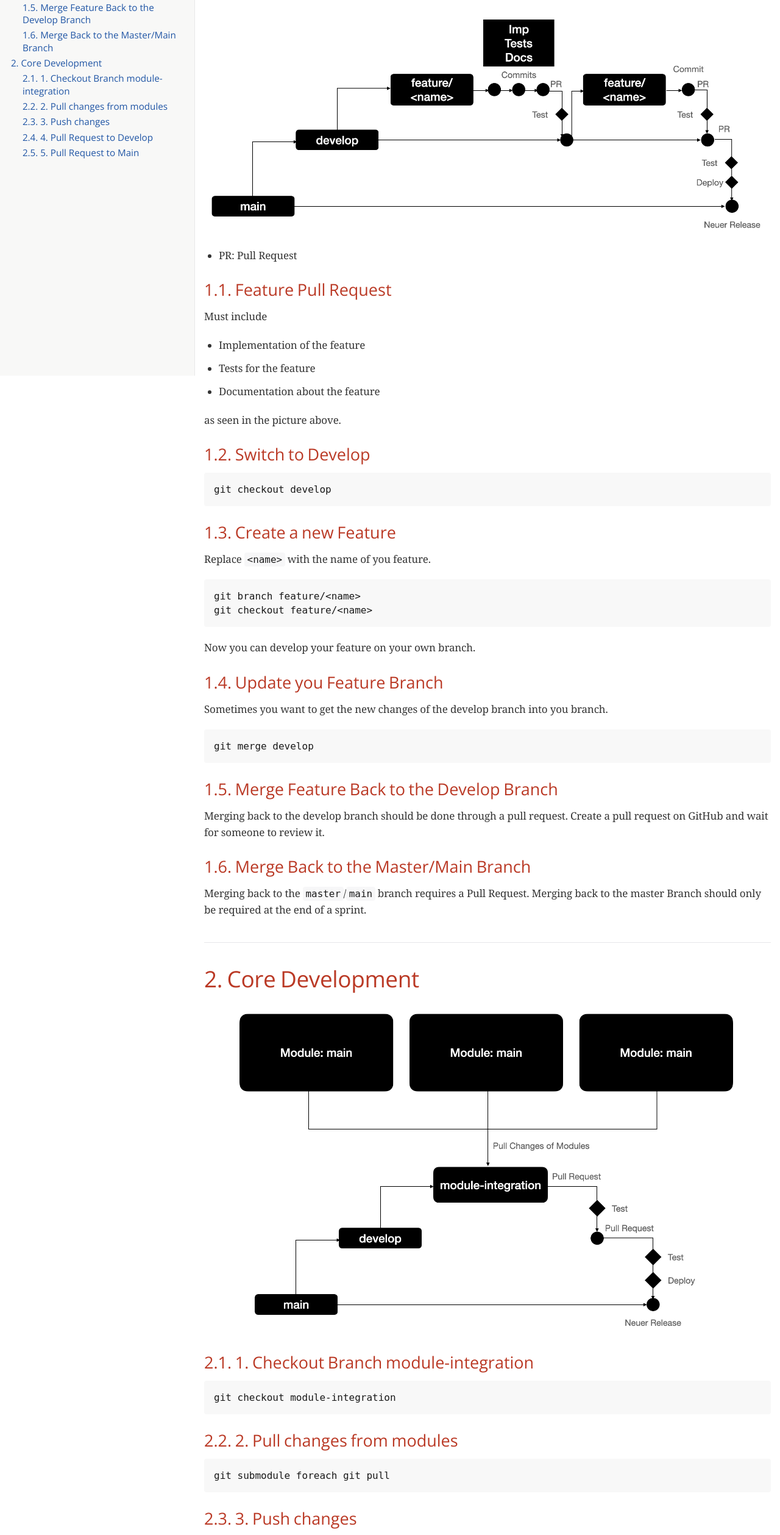
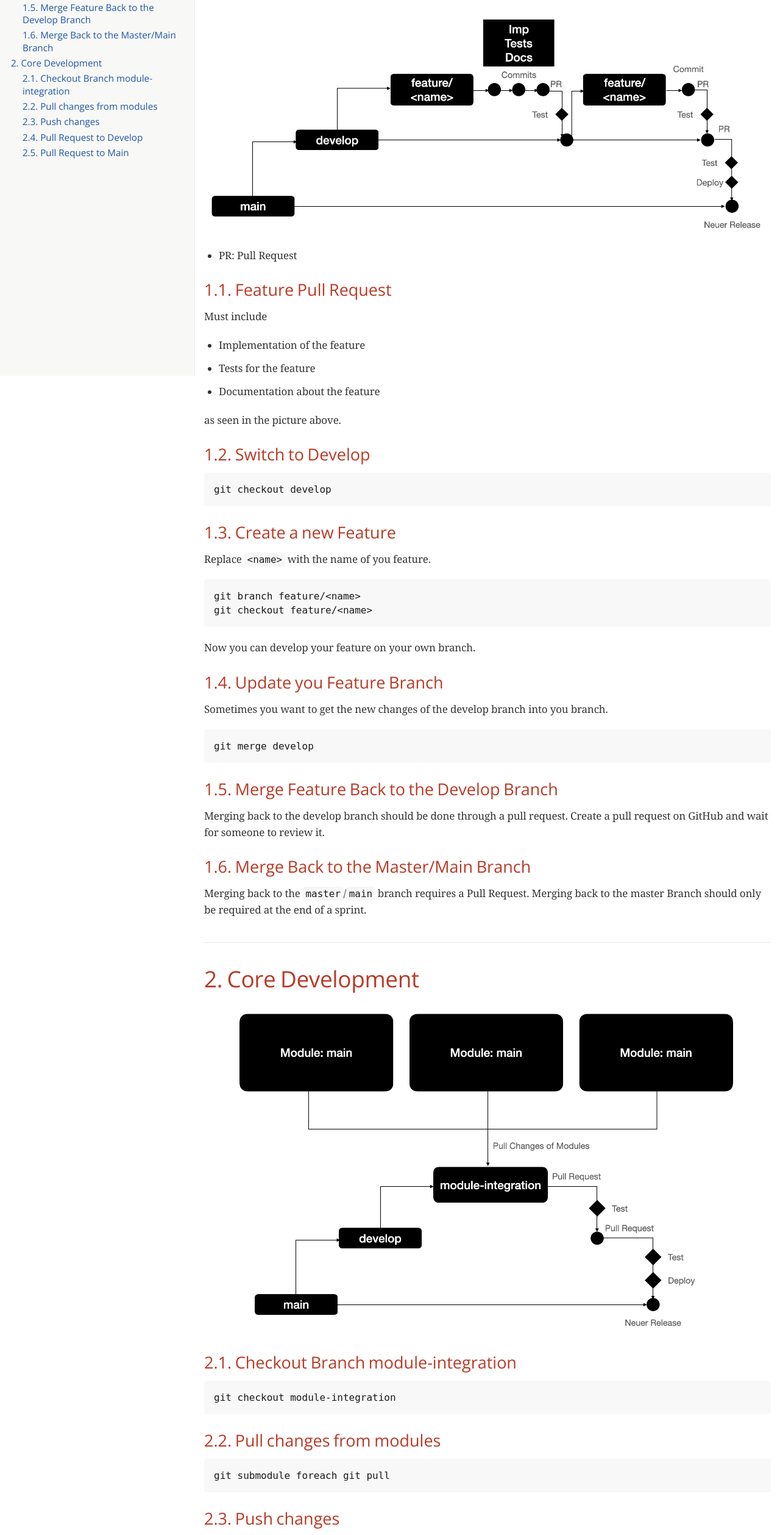
Before and after one commit to leo-iot/leo-iot-docs, a plain HTML site: page git.html in a window 1280 px wide. Shown: the part 184-2701 px from the top of the page at 61% size. Drawn offline with nearby package versions, Linux system fonts and the light colour scheme; a web font is replaced by a local one.

Commit message:
Deploying to gh-pages from  @ 7120ffb5ca1dea6506b510b4cf7ab86ceb50ed43 🚀

```diff
--- a/git.html
+++ b/git.html
@@ -680,11 +680,11 @@ pre.rouge .hll * {
 </li>
 <li><a href="#_core_development">2. Core Development</a>
 <ul class="sectlevel2">
-<li><a href="#_1_checkout_branch_module_integration">2.1. 1. Checkout Branch module-integration</a></li>
-<li><a href="#_2_pull_changes_from_modules">2.2. 2. Pull changes from modules</a></li>
-<li><a href="#_3_push_changes">2.3. 3. Push changes</a></li>
-<li><a href="#_4_pull_request_to_develop">2.4. 4. Pull Request to Develop</a></li>
-<li><a href="#_5_pull_request_to_main">2.5. 5. Pull Request to Main</a></li>
+<li><a href="#_checkout_branch_module_integration">2.1. Checkout Branch module-integration</a></li>
+<li><a href="#_pull_changes_from_modules">2.2. Pull changes from modules</a></li>
+<li><a href="#_push_changes">2.3. Push changes</a></li>
+<li><a href="#_pull_request_to_develop">2.4. Pull Request to Develop</a></li>
+<li><a href="#_pull_request_to_main">2.5. Pull Request to Main</a></li>
 </ul>
 </li>
 </ul>
@@ -785,7 +785,7 @@ git checkout feature/&lt;name&gt;</code></pre>
 </div>
 </div>
 <div class="sect2">
-<h3 id="_1_checkout_branch_module_integration"><a class="anchor" href="#_1_checkout_branch_module_integration"></a>2.1. 1. Checkout Branch module-integration</h3>
+<h3 id="_checkout_branch_module_integration"><a class="anchor" href="#_checkout_branch_module_integration"></a>2.1. Checkout Branch module-integration</h3>
 <div class="listingblock">
 <div class="content">
 <pre class="rouge highlight"><code data-lang="shell script">git checkout module-integration</code></pre>
@@ -793,7 +793,7 @@ git checkout feature/&lt;name&gt;</code></pre>
 </div>
 </div>
 <div class="sect2">
-<h3 id="_2_pull_changes_from_modules"><a class="anchor" href="#_2_pull_changes_from_modules"></a>2.2. 2. Pull changes from modules</h3>
+<h3 id="_pull_changes_from_modules"><a class="anchor" href="#_pull_changes_from_modules"></a>2.2. Pull changes from modules</h3>
 <div class="listingblock">
 <div class="content">
 <pre class="rouge highlight"><code data-lang="shell script">git submodule foreach git pull</code></pre>
@@ -801,7 +801,7 @@ git checkout feature/&lt;name&gt;</code></pre>
 </div>
 </div>
 <div class="sect2">
-<h3 id="_3_push_changes"><a class="anchor" href="#_3_push_changes"></a>2.3. 3. Push changes</h3>
+<h3 id="_push_changes"><a class="anchor" href="#_push_changes"></a>2.3. Push changes</h3>
 <div class="listingblock">
 <div class="content">
 <pre class="rouge highlight"><code data-lang="shell script">git push origin module-integration</code></pre>
@@ -809,7 +809,7 @@ git checkout feature/&lt;name&gt;</code></pre>
 </div>
 </div>
 <div class="sect2">
-<h3 id="_4_pull_request_to_develop"><a class="anchor" href="#_4_pull_request_to_develop"></a>2.4. 4. Pull Request to Develop</h3>
+<h3 id="_pull_request_to_develop"><a class="anchor" href="#_pull_request_to_develop"></a>2.4. Pull Request to Develop</h3>
 <div class="paragraph">
 <p>Create a Pull request to merge into the <code>develop</code> branch on GitHub. This Pull Request should be reviewed by more than one person. Best scenario: all developers.</p>
 </div>
@@ -827,7 +827,7 @@ Once Successfully merged the CI Tests should be executed in the gh action pipeli
 </div>
 </div>
 <div class="sect2">
-<h3 id="_5_pull_request_to_main"><a class="anchor" href="#_5_pull_request_to_main"></a>2.5. 5. Pull Request to Main</h3>
+<h3 id="_pull_request_to_main"><a class="anchor" href="#_pull_request_to_main"></a>2.5. Pull Request to Main</h3>
 <div class="paragraph">
 <p>Create a Pull request to merge into the <code>main</code> branch on GitHub. This Pull Request should be reviewed by more than one person. Best scenario: all developers.</p>
 </div>
@@ -849,7 +849,7 @@ Once Successfully merged the CI Tests and Deployment should be executed in the g
 </div>
 <div id="footer">
 <div id="footer-text">
-Last updated 2021-12-20 10:39:45 UTC
+Last updated 2021-12-20 10:43:14 UTC
 </div>
 </div>
 </body>
```
Also changed, not shown: Frontend-Documentation.html (+1 -1 lines), Proposal.html (+1 -1 lines), Sensor-Documentation.html (+1 -1 lines), System-Specification-Valuesimulator.html (+1 -1 lines), System-Specification.html (+1 -1 lines), ValueSimulator-Documentation.html (+1 -1 lines), backend-documentation.html (+1 -1 lines), docker-compose.html (+1 -1 lines), documentation.html (+1 -1 lines), getting-started.html (+1 -1 lines), git-secret.html (+1 -1 lines), github-secrets.html (+1 -1 lines), index.html (+1 -1 lines), iot-fragen.html (+1 -1 lines), 5 more files.
